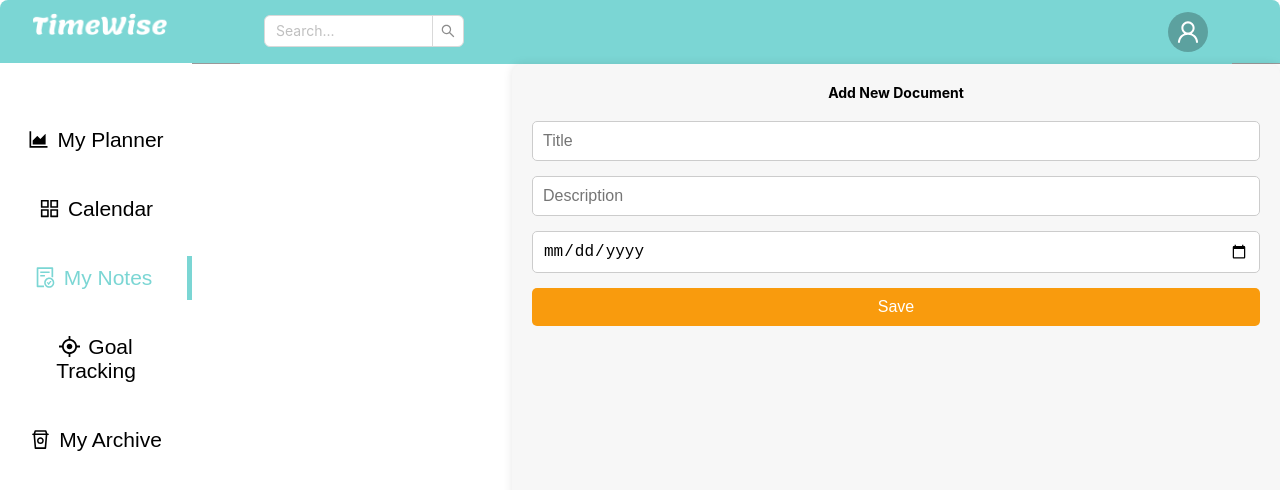
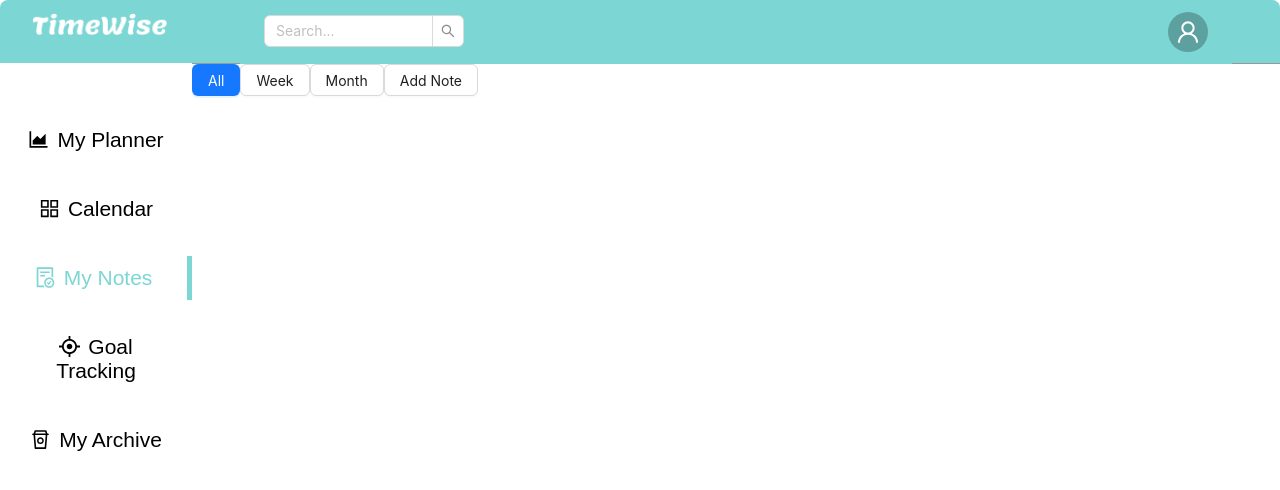
Before and after one commit to LiliAzatyan/time-wise-web, a React (Create React App) app: page /documents in a window 1280 px wide. Shown: the top 490 px of the page. Built offline with nearby package versions, Linux system fonts and the light colour scheme.

Commit message:
divide page in layouts

```diff
--- a/src/pages/documents/Documents.js
+++ b/src/pages/documents/Documents.js
@@ -1,50 +1,12 @@
-// import React, { useState } from "react";
-// import LeftComponent from "./leftComponent";
-// import RightComponent from "./rightComponent";
-
-// function Documents() {
-//   const [documents, setDocuments] = useState([]);
-
-//   const handleTaskChange = (documentId) => {
-//     setDocuments((prevDocuments) =>
-//       prevDocuments.map((doc) =>
-//         doc.id === documentId ? { ...doc, completed: !doc.completed } : doc
-//       )
-//     );
-//   };
-
-//   const handleSave = (newDocument) => {
-//     setDocuments((prevDocuments) => [...prevDocuments, newDocument]);
-//   };
-
-//   const handleDelete = (documentId) => {
-//     setDocuments((prevDocuments) =>
-//       prevDocuments.filter((doc) => doc.id !== documentId)
-//     );
-//   };
-
-//   return (
-//     <div style={{ display: "flex" }}>
-//       <LeftComponent
-//         documents={documents}
-//         handleTaskChange={handleTaskChange}
-//         handleDelete={handleDelete} // Pass handleDelete to LeftComponent
-//       />
-
-//       <RightComponent onSave={handleSave} />
-//     </div>
-//   );
-// }
-
-// export default Documents;
-
-
 import React, { useState, useEffect } from "react";
-import LeftComponent from "./leftComponent";
+import LeftComponent from "./ItemsComponent";
 import RightComponent from "./rightComponent";
+import { Button } from "antd";
 
 function Documents() {
   const [documents, setDocuments] = useState([]);
+  const [filter, setFilter] = useState("All");
+  const [showRightComponent, setShowRightComponent] = useState(false);
 
   useEffect(() => {
     // Load documents from local storage when component mounts
@@ -62,6 +24,14 @@ function Documents() {
     );
   };
 
+  const handleFilterChange = (newFilter) => {
+    setFilter(newFilter);
+  };
+
+  const handleAddNoteClick = () => {
+    setShowRightComponent(!showRightComponent);
+  };
+
   const handleSave = (newDocument) => {
     const updatedDocuments = [...documents, newDocument];
     setDocuments(updatedDocuments);
@@ -77,15 +47,77 @@ function Documents() {
   };
 
   return (
-    <div style={{ display: "flex" }}>
+    <div style={{ height: "100vh", overflowY: "auto" }}>
+      <div style={{ display: "flex", alignItems: "center"}}>
+        <Button type={filter === "All" ? "primary" : "default"} onClick={() => handleFilterChange("All")}>All</Button>
+        <Button type={filter === "Week" ? "primary" : "default"} onClick={() => handleFilterChange("Week")}>Week</Button>
+        <Button type={filter === "Month" ? "primary" : "default"} onClick={() => handleFilterChange("Month")}>Month</Button>
+        <Button onClick={handleAddNoteClick}>Add Note</Button>
+      </div>
+      {showRightComponent && <RightComponent onSave={handleSave} />}
       <LeftComponent
         documents={documents}
         handleTaskChange={handleTaskChange}
         handleDelete={handleDelete}
       />
-      <RightComponent onSave={handleSave} />
     </div>
   );
 }
 
 export default Documents;
+
+
+
+// import React, { useState, useEffect } from "react";
+// import LeftComponent from "./ItemsComponent";
+// import RightComponent from "./rightComponent";
+
+// function Documents() {
+//   const [documents, setDocuments] = useState([]);
+
+//   useEffect(() => {
+//     // Load documents from local storage when component mounts
+//     const storedDocuments = JSON.parse(localStorage.getItem("documents"));
+//     if (storedDocuments) {
+//       setDocuments(storedDocuments);
+//     }
+//   }, []);
+
+//   const handleTaskChange = (documentId) => {
+//     setDocuments((prevDocuments) =>
+//       prevDocuments.map((doc) =>
+//         doc.id === documentId ? { ...doc, completed: !doc.completed } : doc
+//       )
+//     );
+//   };
+
+//   const handleSave = (newDocument) => {
+//     const updatedDocuments = [...documents, newDocument];
+//     setDocuments(updatedDocuments);
+//     // Save updated documents to local storage
+//     localStorage.setItem("documents", JSON.stringify(updatedDocuments));
+//   };
+
+//   const handleDelete = (documentId) => {
+//     const updatedDocuments = documents.filter((doc) => doc.id !== documentId);
+//     setDocuments(updatedDocuments);
+//     // Save updated documents to local storage
+//     localStorage.setItem("documents", JSON.stringify(updatedDocuments));
+//   };
+
+
+//   return (
+//     <div style={{ height: "100vh", overflowY: "auto", }}>
+
+//       <RightComponent onSave={handleSave} />
+//       <LeftComponent
+//         documents={documents}
+//         filter={filter}
+//         handleTaskChange={handleTaskChange}
+//         handleDelete={handleDelete}
+//       />
+//     </div>
+//   );
+// }
+
+// export default Documents;
--- a/src/pages/documents/leftComponent.js
+++ b/src/pages/documents/ItemsComponent.js
@@ -1,22 +1,25 @@
 import React, { useState, useEffect } from "react";
 import { Modal } from "antd";
 
-function LeftComponent({ documents = [], handleTaskChange, handleDelete }) {
+function ItemsComponent({ documents = [], handleTaskChange, handleDelete }) {
   const [modalVisible, setModalVisible] = useState(false);
   const [selectedDocument, setSelectedDocument] = useState(null);
-  const [updatedDocuments, setUpdatedDocuments] = useState(documents); // Define setUpdatedDocuments
+  const [updatedDocuments, setUpdatedDocuments] = useState(documents);
 
   useEffect(() => {
     setUpdatedDocuments(documents);
   }, [documents]);
 
-  const containerStyle = { // Define containerStyle
+  const containerStyle = {
+    display: "grid",
+    gridTemplateColumns: "repeat(auto-fill, minmax(300px, 1fr))", // Adjust the width as needed
+    gap: "10px",
     scrollbarWidth: "none",
     marginRight: "20px",
-    height: "90vh",
+    // height: "calc(90vh - 20px)", // Adjusted height to account for padding
     overflowY: "scroll",
     paddingRight: "10px",
-    width: "300px",
+    paddingBottom: "10px", // Padding at the bottom
   };
 
   const handleClick = (document) => {
@@ -41,7 +44,6 @@ function LeftComponent({ documents = [], handleTaskChange, handleDelete }) {
           <div
             style={{
               position: "relative",
-              width: "300px",
               height: "200px",
               borderBottom: "1px solid #ddd",
               borderRadius: "10px",
@@ -95,4 +97,4 @@ function LeftComponent({ documents = [], handleTaskChange, handleDelete }) {
   );
 }
 
-export default LeftComponent;
+export default ItemsComponent;
--- a/src/pages/documents/rightComponent.js
+++ b/src/pages/documents/rightComponent.js
@@ -88,14 +88,15 @@
 
 // export default RightComponent;
 
-
 import React, { useState } from "react";
 import { motion } from "framer-motion";
+import Select from "react-select";
 
 function RightComponent({ onSave }) {
   const [title, setTitle] = useState("");
   const [description, setDescription] = useState("");
   const [dueDate, setDueDate] = useState("");
+  const [reminder, setReminder] = useState(""); // State for reminder selection
   const [isHovered, setIsHovered] = useState(false);
 
   const handleSave = () => {
@@ -104,13 +105,16 @@ function RightComponent({ onSave }) {
       title,
       description,
       dueDate,
+      reminder, // Include reminder in the document object
     };
 
     onSave(newDocument);
 
+    // Reset input fields
     setTitle("");
     setDescription("");
     setDueDate("");
+    setReminder("");
   };
 
   return (
@@ -126,6 +130,8 @@ function RightComponent({ onSave }) {
         boxShadow: "0px 0px 10px 0px rgba(0, 0, 0, 0.1)",
         position: "relative",
         overflow: "hidden",
+        height: "400px",
+        width: "40%",
       }}
     >
       <motion.h2
@@ -159,13 +165,13 @@ function RightComponent({ onSave }) {
         whileHover={{ scale: 1.01 }}
         whileTap={{ scale: 0.99 }}
       />
-      <motion.input
-        type="date"
-        value={dueDate}
-        onChange={(e) => setDueDate(e.target.value)}
-        style={inputStyle}
-        whileHover={{ scale: 1.01 }}
-        whileTap={{ scale: 0.99 }}
+
+      <Select
+        options={reminderOptions}
+        placeholder="Select Genre of Your Note"
+        value={reminderOptions.find(option => option.value === reminder)}
+        onChange={(selectedOption) => setReminder(selectedOption.value)}
+        styles={selectStyles}
       />
       <motion.button
         onClick={handleSave}
@@ -175,7 +181,7 @@ function RightComponent({ onSave }) {
         onMouseEnter={() => setIsHovered(true)}
         onMouseLeave={() => setIsHovered(false)}
       >
-        {isHovered ? "Save Document" : "Save"}
+        {isHovered ? "Save Note" : "Save"}
       </motion.button>
     </motion.div>
   );
@@ -203,4 +209,19 @@ const buttonStyle = {
   transition: "background-color 0.3s",
 };
 
+const reminderOptions = [
+  { value: 'personal', label: 'Personal' },
+  { value: 'work', label: 'Work' },
+  { value: 'education', label: 'Education' },
+];
+
+// Custom styles for react-select
+const selectStyles = {
+  control: (styles) => ({
+    ...styles,
+    width: "100%",
+    marginBottom: "15px",
+  }),
+};
+
 export default RightComponent;
```
